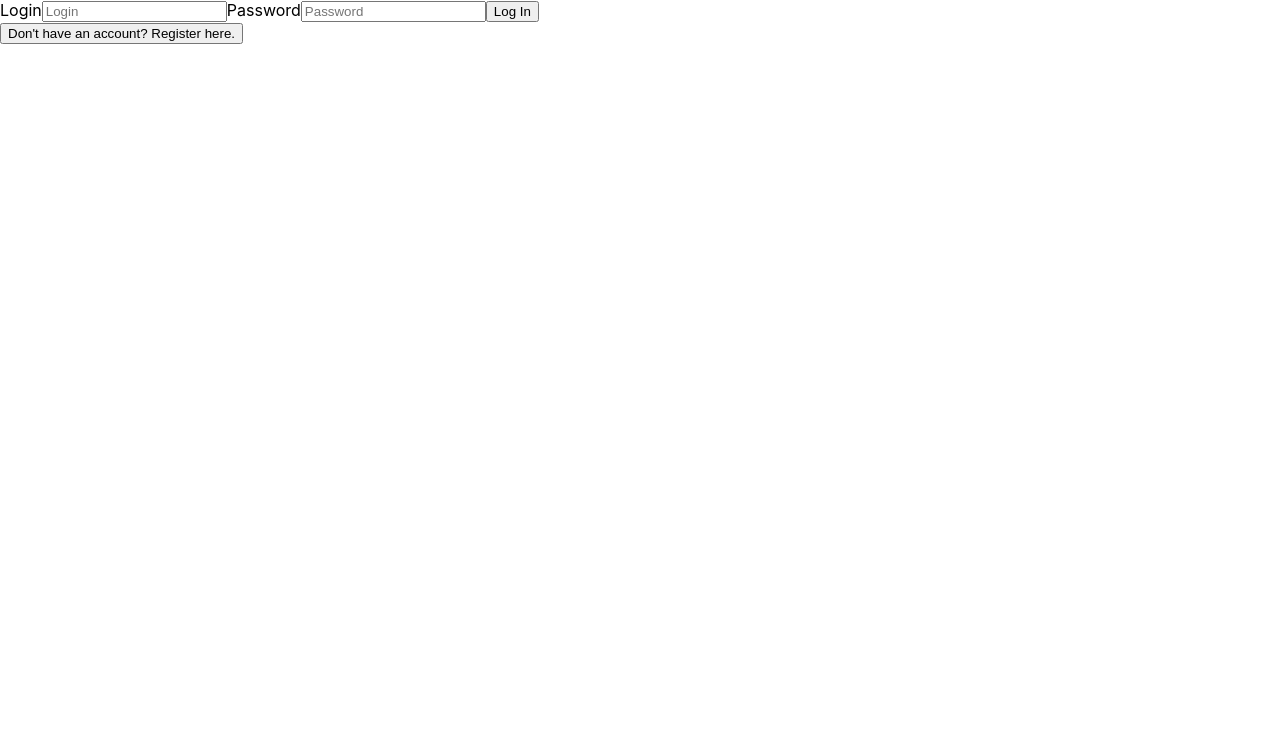
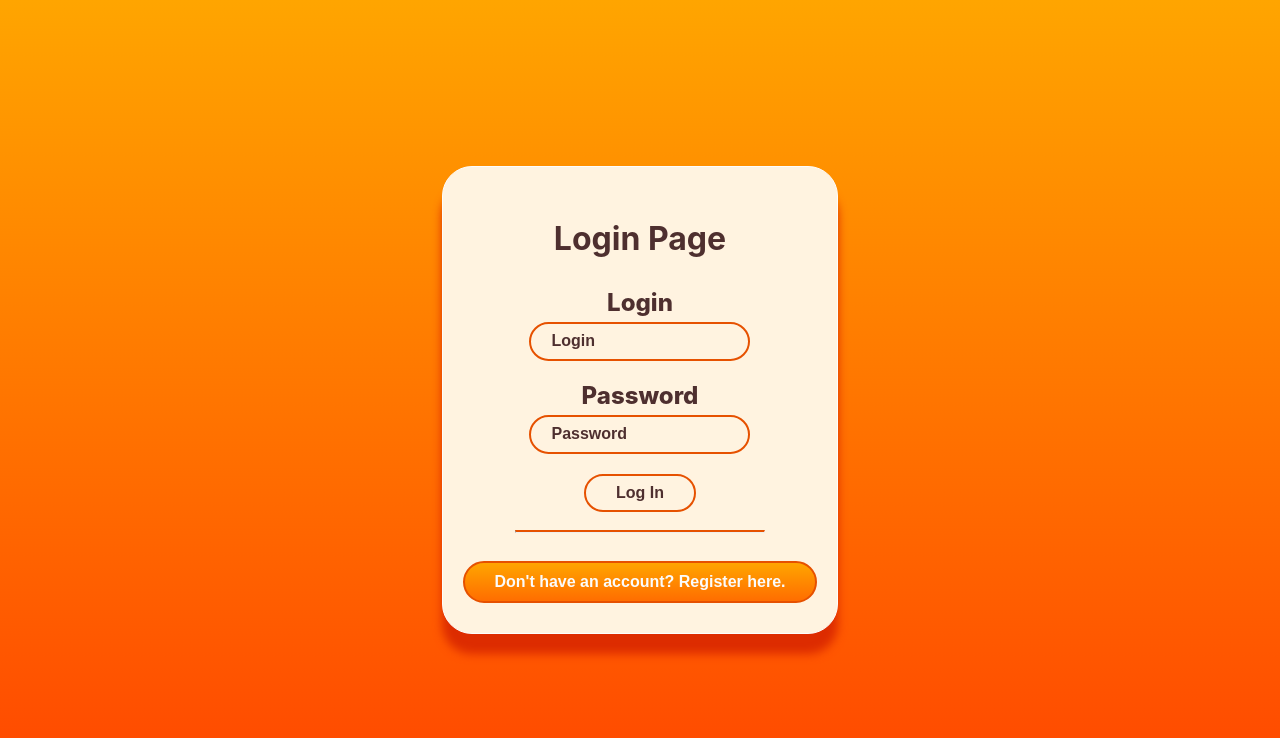
Before and after one commit to coni-code/PetBoxApp, a React (Create React App) app in the folder client/: page / in a window 1280 px wide. Shown: the top 738 px of the page. Built offline with nearby package versions, Linux system fonts and the light colour scheme.

Commit message:
Main css styles for views

```diff
--- a/client/src/App.js
+++ b/client/src/App.js
@@ -1,5 +1,6 @@
 import React, {useState} from 'react';
 import { AuthScreen } from './components/Auth/AuthScreen';
+import './assets/styles/app.css';
 
 function App() {
   return (
--- /dev/null
+++ b/client/src/assets/styles/auth.css
@@ -0,0 +1,76 @@
+.auth-form-container {
+    display: flex;
+    background: linear-gradient(to bottom, #FFA500, #FF4500);
+    text-align: center;
+    min-height: 100vh;
+    align-items: center;
+    justify-content: center;
+    flex-direction: column;
+}
+
+.registration {
+    border: solid #FDFDFD 1px;
+    box-shadow: 0px 20px 10px #DD2C00;
+    padding: 30px 20px;
+    background-color: #FFF3E0;
+    border-radius: 30px;
+}
+
+.header {
+    color: #4E2F2F;
+}
+
+.form {
+    display: flex;
+    flex-direction: column;
+    align-items: center;
+    margin-top: 30px;
+}
+
+.switch-button {
+    margin-top: 20px;
+    font-size: 1rem;
+    font-weight: 800;
+    padding: 10px 30px;
+    border-radius: 30px;
+    color: #FBFBFB;
+    background: linear-gradient(to bottom, orange, #FF6D00);
+    border: 2px solid #E65100;
+}
+
+hr {
+    border-top: solid #E65100 2px;
+    width: 70%;
+}
+
+input {
+    padding: 10px 20px;
+    border-radius: 20px;
+    border: 2px solid #E65100;
+    margin-bottom: 20px;
+    background-color: #FFF3E0;
+}
+
+::placeholder {
+    color:#4E2F2F;
+    font-size: 1rem;
+    font-weight: 800;
+}
+
+label {
+    margin-bottom: 5px;
+    font-size: 1.5rem;
+    color:#4E2F2F;
+    font-weight: 800;
+}
+
+.log-button {
+    font-size: 1rem;
+    font-weight: 800;
+    padding: 8px 30px;
+    border-radius: 30px;
+    color:#4E2F2F;
+    background-color: #FFF3E0;
+    border: 2px solid #E65100;
+    margin-bottom: 10px;
+}
--- a/client/src/components/Auth/AuthScreen.jsx
+++ b/client/src/components/Auth/AuthScreen.jsx
@@ -1,6 +1,8 @@
 import React, { useState } from 'react';
 import { Login } from './Login';
 import { SingUp } from './SingUp';
+import '../../assets/styles/auth.css';
+
 
 export const AuthScreen = () => {
 
@@ -11,7 +13,7 @@ export const AuthScreen = () => {
     }
 
     return (
-        <div className='registrationView'>
+        <div className='auth-form-container'>
             {
                 currentForm === "login" ? <Login onFormSwitch={toggleForm} /> : <SingUp onFormSwitch={toggleForm}/>
             }
--- a/client/src/components/Auth/Login.jsx
+++ b/client/src/components/Auth/Login.jsx
@@ -12,14 +12,18 @@ export const Login = (props) => {
 
     return (
         <>
-            <form onSubmit={handleSubmit}>
-                <label htmlFor="Login">Login</label>
-                <input value={login} onChange={(e) => setLogin(e.target.value)} type="text" placeholder="Login" id="login" name="login"/>
-                <label htmlFor="Password">Password</label>
-                <input value={password} onChange={(e) => setPassword(e.target.value)} type="password" placeholder="Password" id="password" name="password"/>
-                <button type="submit">Log In</button>
-            </form>
-            <button onClick={() => props.onFormSwitch('register')}>Don't have an account? Register here.</button>
+            <div className='registration'>
+                <h1 className='header'>Login Page</h1>
+                <form className='login-form form' onSubmit={handleSubmit}>
+                    <label htmlFor="Login">Login</label>
+                    <input value={login} onChange={(e) => setLogin(e.target.value)} type="text" placeholder="Login" id="login" name="login"/>
+                    <label htmlFor="Password">Password</label>
+                    <input value={password} onChange={(e) => setPassword(e.target.value)} type="password" placeholder="Password" id="password" name="password"/>
+                    <button class="log-button" type="submit">Log In</button>
+                </form>
+                <hr/>
+                <button className='switch-button' onClick={() => props.onFormSwitch('register')}>Don't have an account? Register here.</button>
+            </div>
         </>
     );
 }
--- a/client/src/components/Auth/SingUp.jsx
+++ b/client/src/components/Auth/SingUp.jsx
@@ -14,7 +14,9 @@ export const SingUp = (props) => {
 
     return (
         <>
-            <form onSubmit={handleSubmit}>
+            <div className='registration'>
+                <h1 className='header'>Sing-up Page</h1>
+                <form className='singup-form form' onSubmit={handleSubmit}>
                     <label htmlFor="Login">Login</label>
                     <input value={login} onChange={(e) => setLogin(e.target.value)} type="text" placeholder="Login" id="login" name="login"/>
                     <label htmlFor='Email'>Email</label>
@@ -23,9 +25,11 @@ export const SingUp = (props) => {
                     <input value={password1} onChange={(e) => setPassword1(e.target.value)} type="password" placeholder="Password" id="password" name="password"/>
                     <label htmlFor="RepeatPassword">Repeat Password</label>
                     <input value={password2} onChange={(e) => setPassword2(e.target.value)} type="password" placeholder="Password" id="password" name="password"/>
-                <button type="submit">Log In</button>
+                    <button class="log-button" type="submit">Sing Up</button>
                 </form>
-            <button onClick={() => props.onFormSwitch('login')}>Already have an account? Login here.</button>
+                <hr/>
+                <button className='switch-button' onClick={() => props.onFormSwitch('login')}>Already have an account? Login here.</button>
+            </div>
          </>
     );
 }
```
Also changed, not shown: client/src/components/First.js (deleted, +0 -26 lines), client/src/assets/styles/app.css (added). Lines whose indentation alone changed are shown as unchanged.
